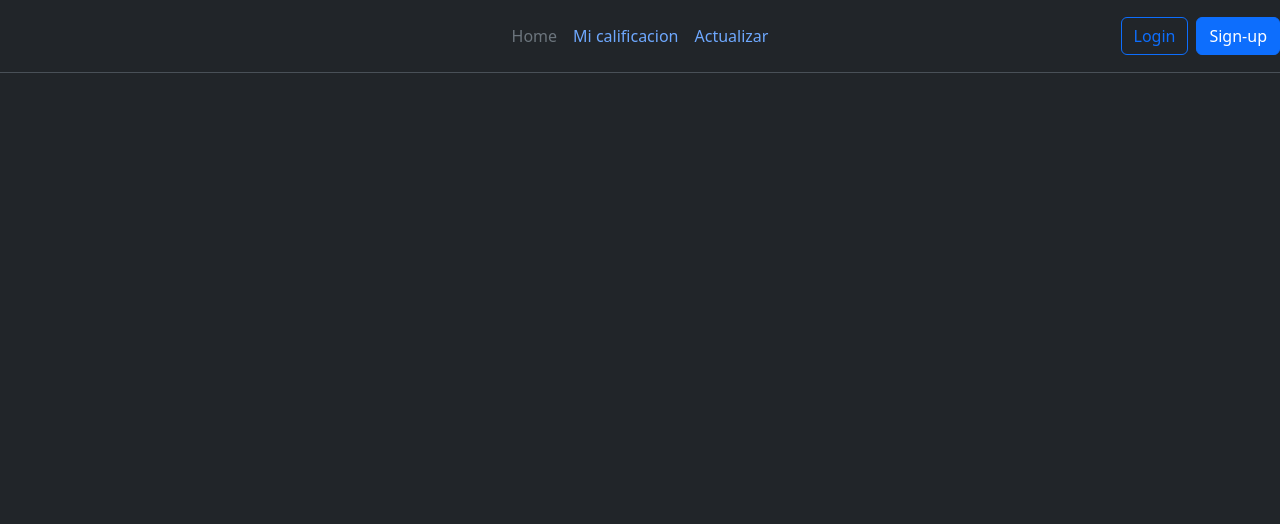
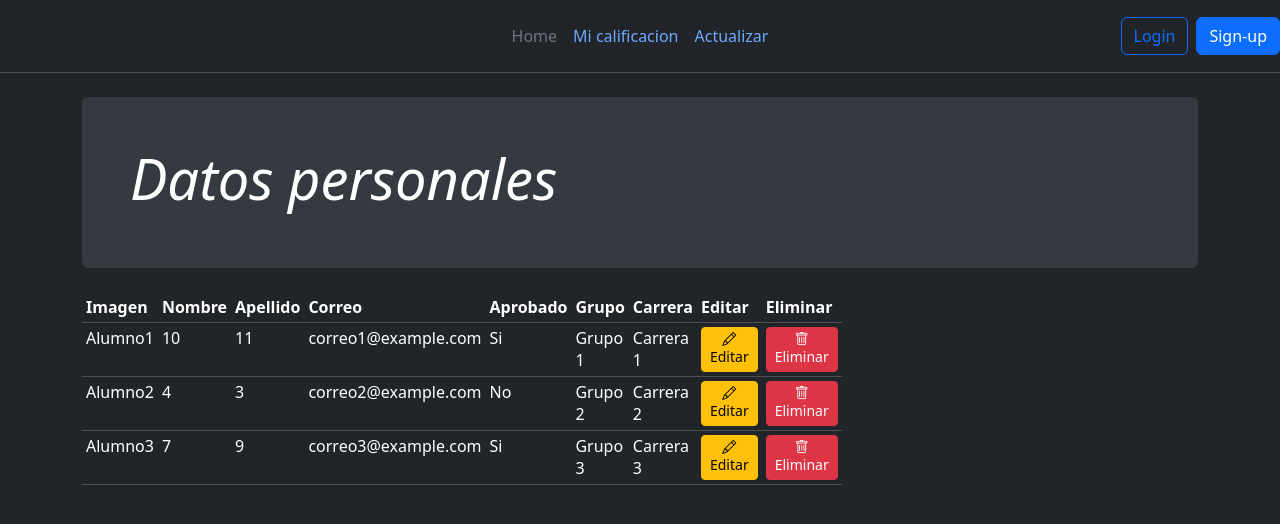
Before and after one commit to Royel2000/proyectoFinal, an Angular app: page /alumno in a window 1280 px wide. Before the commit this address led to /. Shown: the top 524 px of the page. Built offline with nearby package versions, Linux system fonts and the light colour scheme.

Commit message:
style: Alumno, perf:rutas
Se hizo unos cambios en la apariencia de la tabla alumnos y aplicando las rutas a la tabla alumnos

```diff
--- a/src/app/app-routing.module.ts
+++ b/src/app/app-routing.module.ts
@@ -2,9 +2,11 @@ import { NgModule } from '@angular/core';
 import { RouterModule, Routes } from '@angular/router';
 import { HomeComponent } from './components/home/home.component'
 import { LoginComponent } from './pages/login/login.component';
+import { AlumnoComponent } from './components/alumno/alumno.component';
 
 
 const routes: Routes = [
+  { path: 'alumno', component: AlumnoComponent },
   { path: '', component: HomeComponent },
   { path: 'login', component: LoginComponent },
 ];
--- a/src/app/components/alumno/alumno.component.html
+++ b/src/app/components/alumno/alumno.component.html
@@ -4,24 +4,19 @@
     <meta charset="UTF-8">
     <meta name="viewport" content="width=device-width, initial-scale=1.0">
     <title>Inicio</title>
+
 </head>
 <body>
-    <app-navbar></app-navbar>
     <main class="container">
       <div class="p-4 p-md-5 mb-4 rounded text-body-emphasis bg-body-secondary">
         <div class="col-lg-6 px-0">
-          <h1 class="display-4 fst-italic">Datos personales</h1>
-          <p class="lead my-3">Consulta</p>
-          <p class="lead mb-0"><a href="#" class="text-body-emphasis fw-bold">Control de datos del alumno...</a></p>
+          <h6 class="display-4 fst-italic">Datos personales</h6>
         </div>
       </div>
       <div class="row g-5">
         <div class="col-md-8">
-          <h3 class="pb-4 mb-4 fst-italic border-bottom">
-            From the Firehose
-          </h3>
           <article class="blog-post">
-            <table class="table">
+            <table  class="table table-dark table-sm">
               <thead>
                 <tr>
                   <th>Imagen</th>
@@ -40,29 +35,43 @@
                   <td>Alumno1</td>
                   <td>10</td>
                   <td>11</td>
+                  <td>correo1@example.com</td>
+                  <td>Si</td>
+                  <td>Grupo 1</td>
+                  <td>Carrera 1</td>
+                  <td><a href="#" class="btn btn-warning btn-sm"><i class="bi bi-pencil"></i> Editar</a></td>
+                  <td><a href="#" class="btn btn-danger btn-sm"><i class="bi bi-trash"></i> Eliminar</a></td>
                 </tr>
                 <tr>
                   <td>Alumno2</td>
                   <td>4</td>
                   <td>3</td>
+                  <td>correo2@example.com</td>
+                  <td>No</td>
+                  <td>Grupo 2</td>
+                  <td>Carrera 2</td>
+                  <td><a href="#" class="btn btn-warning btn-sm"><i class="bi bi-pencil"></i> Editar</a></td>
+                  <td><a href="#" class="btn btn-danger btn-sm"><i class="bi bi-trash"></i> Eliminar</a></td>
                 </tr>
                 <tr>
-                  <td>  Alumno3</td>
+                  <td>Alumno3</td>
                   <td>7</td>
                   <td>9</td>
+                  <td>correo3@example.com</td>
+                  <td>Si</td>
+                  <td>Grupo 3</td>
+                  <td>Carrera 3</td>
+                  <td><a href="#" class="btn btn-warning btn-sm"><i class="bi bi-pencil"></i> Editar</a></td>
+                  <td><a href="#" class="btn btn-danger btn-sm"><i class="bi bi-trash"></i> Eliminar</a></td>
                 </tr>
               </tbody>
               <tfoot>
-                <tr>
-                  <td>Totals</td>
-                  <td>21</td>
-                  <td>23</td>
-                </tr>
               </tfoot>
             </table>
           </article>
         </div>
       </div>
     </main>
+    <script src="https://cdn.jsdelivr.net/npm/bootstrap@5.2.0/dist/js/bootstrap.bundle.min.js" integrity="sha384-pzjw8Yu0a6FqZzFLRraO8H57Jq9bsMtb2o6wAq2Exj2N6JZgt9sVoq6jJy6Msz" crossorigin="anonymous"></script>
 </body>
 </html>
--- a/src/app/components/home/home.component.html
+++ b/src/app/components/home/home.component.html
@@ -14,7 +14,7 @@
     </h3>
 
     <article class="blog-post">
-      <table class="table">
+      <table  class="table table-dark table-sm">
         <!-- Contenido de la tabla -->
         <thead>
           <tr>
--- a/src/app/components/navbar/navbar.component.html
+++ b/src/app/components/navbar/navbar.component.html
@@ -12,7 +12,7 @@
 
   <ul class="nav col-12 col-md-auto mb-2 justify-content-center mb-md-0">
     <li><a routerLink="/" class="nav-link px-2 link-secondary">Home</a></li>
-    <li><a routerLink="/login" class="nav-link px-2">Mi calificacion</a></li>
+    <li><a routerLink="/alumno" class="nav-link px-2">Mi calificacion</a></li>
     <li><a routerLink="/actualizar" class="nav-link px-2">Actualizar</a></li>
   </ul>
 
```
